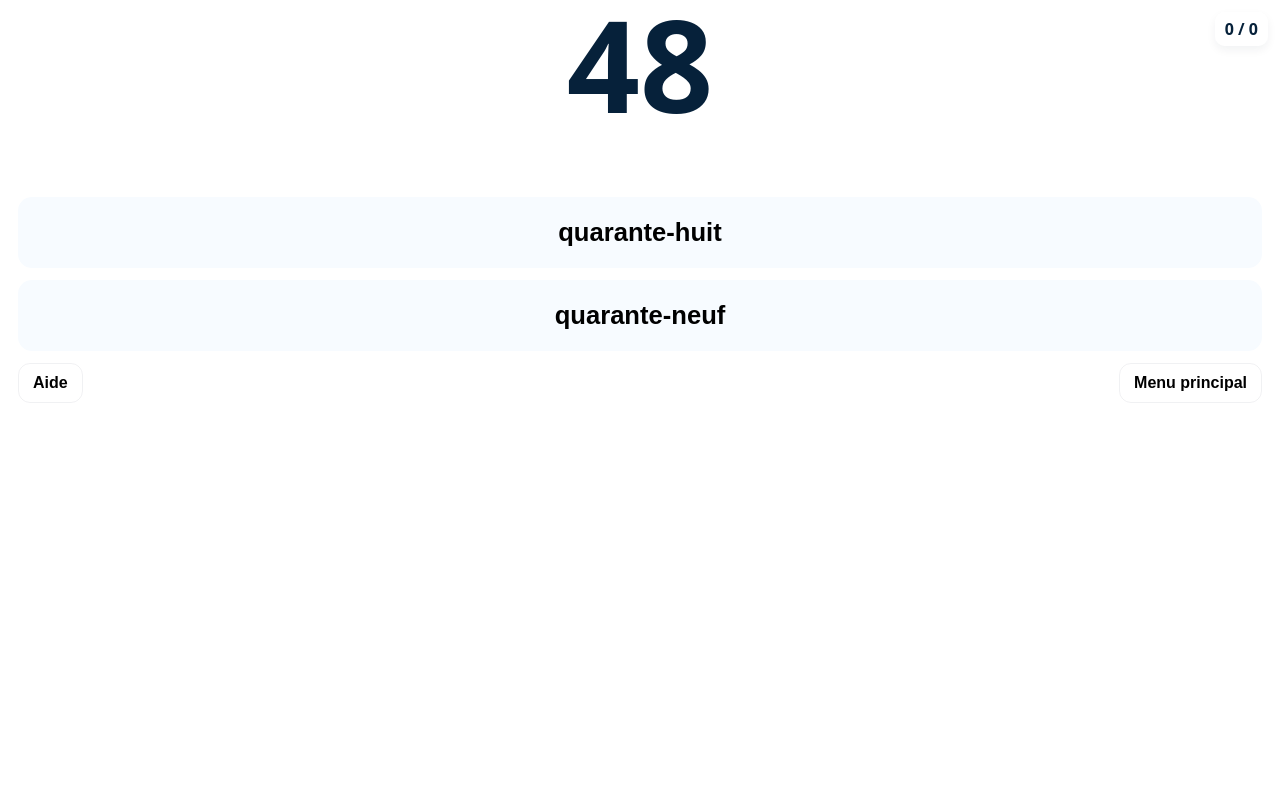
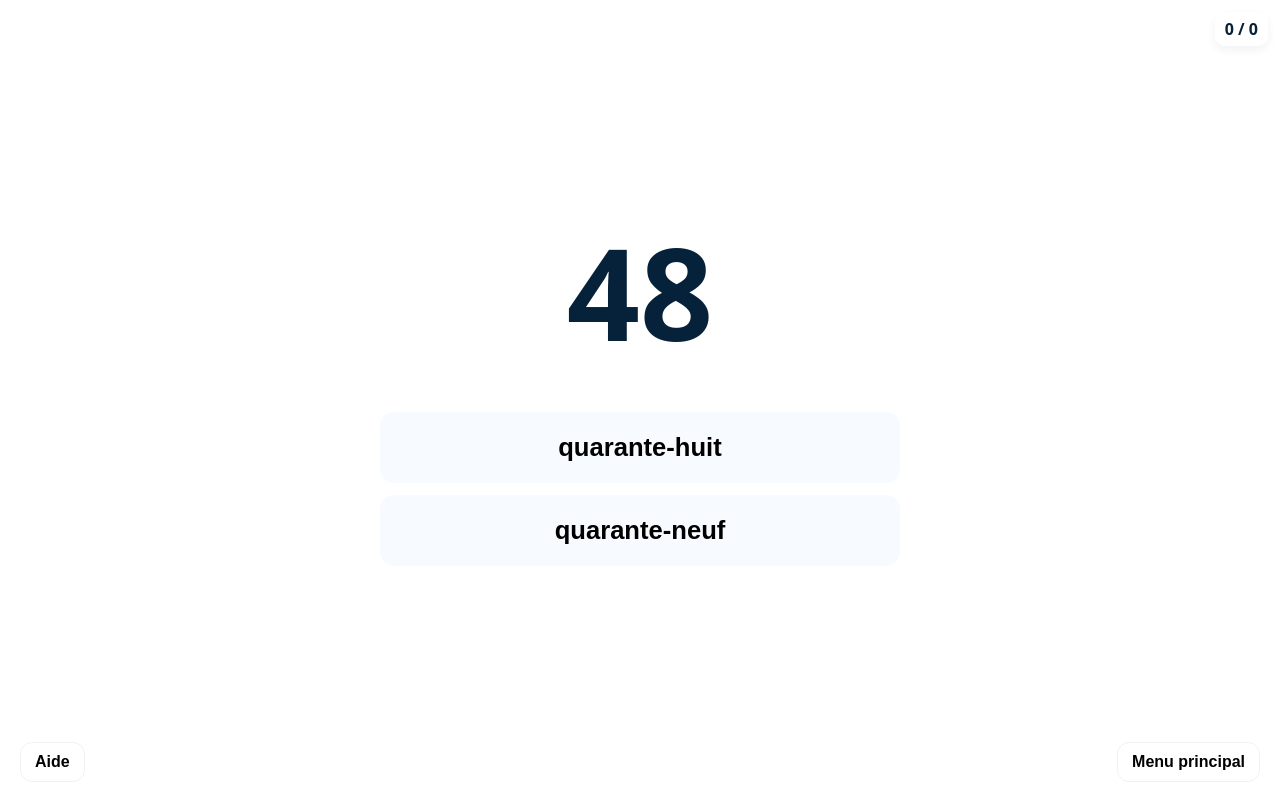
Before and after one commit to girianshiido/girianshiido.github.io, a plain HTML site: page nombres-1-100.html in a window 1280 px wide. Both pictures are taken after a click on the button "Chiffres → Lettres". Drawn offline with Linux system fonts and the light colour scheme.

Commit message:
Add files via upload

```diff
--- a/nombres-1-100.html
+++ b/nombres-1-100.html
@@ -16,14 +16,22 @@
     .menu{height:100%;display:flex;flex-direction:column;align-items:center;justify-content:center;gap:16px}
     .menu button{padding:18px 22px;border-radius:14px;font-size:1.25rem;font-weight:900;width:84%;max-width:420px}
 
-    .top{flex:0 0 45%;display:flex;align-items:center;justify-content:center}
-    #number{font-size:8rem;font-weight:900;line-height:1;margin:0;white-space:nowrap;overflow:hidden;text-overflow:ellipsis}
-    .word{font-size:1.6rem;font-weight:700;text-align:center;margin-top:8px;min-height:2rem}
-    .bottom{flex:1 1 55%;display:flex;flex-direction:column;justify-content:flex-start;padding:18px;gap:12px}
-    .options{display:flex;flex-direction:column;gap:12px;margin-top:8px}
+    /* Game area layout: center number + options vertically, controls fixed at bottom */
+    #gameArea{display:flex;flex-direction:column;flex:1;min-height:0}
+    .top{flex:1;display:flex;flex-direction:column;align-items:center;justify-content:center;gap:14px;padding:12px;min-height:0}
+
+    #number{font-size:clamp(56px,12vw,8rem);font-weight:900;line-height:0.9;margin:0;white-space:nowrap;overflow:visible;-webkit-font-smoothing:antialiased;text-align:center;display:block}
+    .word{font-size:1.6rem;font-weight:700;text-align:center;margin-top:0;min-height:2rem}
+
+    .options{display:flex;flex-direction:column;gap:12px;margin-top:0;align-items:stretch;width:100%;max-width:520px;padding:0 18px}
     .option{appearance:none;background:#f7fbff;border-radius:14px;padding:18px;text-align:center;font-size:1.6rem;font-weight:800;border:3px solid transparent;user-select:none}
     .option:active{transform:translateY(1px)}
-    .controls{display:flex;justify-content:space-between;align-items:center;margin-top:auto}
+
+    /* controls fixed at bottom */
+    .controls{position:absolute;left:12px;right:12px;bottom:12px;display:flex;justify-content:space-between;align-items:center;padding:6px 8px}
+    .controls .left{display:flex;align-items:center}
+    .controls .right{display:flex;align-items:center}
+
     button{border-radius:12px;padding:10px 14px;border:none;font-weight:800;font-size:1rem}
     .primary{background:var(--accent);color:white}
     .ghost{background:transparent;border:1px solid rgba(10,30,60,0.06)}
@@ -37,7 +45,7 @@
     .overlay{position:fixed;inset:0;display:flex;align-items:center;justify-content:center;background:rgba(0,0,0,0.45);z-index:40}
     .dialog{background:white;padding:16px;border-radius:10px;text-align:center;max-width:92%}
 
-    @media (max-width:520px){ #number{font-size:5rem} .option{font-size:1.25rem;padding:14px} .menu button{font-size:1.1rem} }
+    @media (max-width:520px){ #number{font-size:5rem} .option{font-size:1.25rem;padding:14px} .menu button{font-size:1.1rem} .controls{left:8px;right:8px;bottom:8px} }
   </style>
 </head>
 <body>
@@ -57,22 +65,18 @@
     <!-- Zone de jeu (masquée tant que menu visible) -->
     <div id="gameArea" style="display:none">
       <div class="top">
-        <div>
-          <div id="number" aria-live="polite">—</div>
-          <div class="word" id="word">&nbsp;</div>
-        </div>
+        <div id="number" aria-live="polite">—</div>
+        <div class="word" id="word">&nbsp;</div>
+
+        <div class="options" id="options" role="list"></div>
       </div>
 
-      <div class="bottom">
-        <div class="options" id="options" role="list"></div>
+      <!-- controls fixed at bottom (Aide à gauche, Menu principal à droite) -->
+      <div class="controls" aria-hidden="false">
+        <div class="left"><button id="btnHelp" class="ghost">Aide</button></div>
+        <div class="right"><button id="btnMenu" class="ghost">Menu principal</button></div>
+      </div>
 
-        <div class="controls">
-          <button id="btnHelp" class="ghost">Aide</button>
-          <div style="display:flex;gap:8px">
-            <button id="btnMenu" class="ghost">Menu principal</button>
-          </div>
-        </div>
-      </div>
     </div>
 
     <!-- panneau plages (overlay) -->
@@ -331,7 +335,7 @@
   function showMenu(){ currentMode=null; mainMenu.style.display='flex'; gameArea.style.display='none'; voiceMenu.style.display='none'; rangeMenu.style.display='none'; otherMenu.style.display='none'; updateScore(); }
 
   // démarrer une partie dans le mode demandé
-  function startGame(mode){ computeAllowedNumbers(); currentMode=mode; correctCount=0; totalCount=0; consecutiveCorrect=0; optionsCount=2; mainMenu.style.display='none'; gameArea.style.display='block'; updateScore(); showQuestion(); }
+  function startGame(mode){ computeAllowedNumbers(); currentMode=mode; correctCount=0; totalCount=0; consecutiveCorrect=0; optionsCount=2; mainMenu.style.display='none'; gameArea.style.display = 'flex'; updateScore(); showQuestion(); }
 
   // Adjust font size of #number to ensure it fits on one line when content is long
   function adjustNumberFont(){ const el = numberEl; el.style.whiteSpace = 'nowrap'; el.style.fontSize = ''; requestAnimationFrame(()=>{ const parentWidth = el.parentElement ? el.parentElement.clientWidth : el.clientWidth; if(parentWidth <= 0) return; const avail = Math.max(20, Math.floor(parentWidth * 0.92)); let computed = window.getComputedStyle(el).fontSize; let fontSize = parseFloat(computed) || 64; const minSize = 18; let safety = 0; while(el.scrollWidth > avail && fontSize > minSize && safety < 40){ fontSize = Math.max(minSize, Math.floor(fontSize * 0.92)); el.style.fontSize = fontSize + 'px'; safety++; } }); }
@@ -372,7 +376,7 @@
 
   // training handlers
   openTraining.addEventListener('click', ()=>{ // compute allowedNumbers from settings and start
-    computeAllowedNumbers(); trainIndex = 0; currentMode = 'TRAIN'; mainMenu.style.display='none'; gameArea.style.display='block'; showTrainingStep(); });
+    computeAllowedNumbers(); trainIndex = 0; currentMode = 'TRAIN'; mainMenu.style.display='none'; gameArea.style.display = 'flex'; showTrainingStep(); });
 
   function showTrainingStep(){ if(currentMode !== 'TRAIN') return; if(trainIndex >= allowedNumbers.length){ const tpl = document.getElementById('finishedTpl'); const clone = tpl.content.cloneNode(true); const overlay = clone.querySelector('.overlay'); document.body.appendChild(overlay); overlay.querySelector('#btnBackToMenu').addEventListener('click', ()=>{ overlay.remove(); stopTraining(); showMenu(); }); return; } const n = allowedNumbers[trainIndex]; currentAnswer = n; optionsEl.innerHTML = ''; numberEl.textContent = n; wordEl.textContent = numberToWords(n); // speak twice with 2s interval
     speak(numberToWords(n)); trainTimer = setTimeout(()=>{ speak(numberToWords(n)); trainTimer = setTimeout(()=>{ trainIndex++; showTrainingStep(); }, 2000); }, 2000); }
@@ -396,6 +400,48 @@
   // initialize saved voice settings (and attempt to bind chosenVoice)
   (function initVoiceSettings(){ if(localStorage.getItem('ttsRate')) rateRange.value = localStorage.getItem('ttsRate'); if(localStorage.getItem('ttsVolume')) volumeRange.value = localStorage.getItem('ttsVolume'); rateVal && (rateVal.textContent = parseFloat(rateRange.value).toFixed(2)); volumeVal && (volumeVal.textContent = parseFloat(volumeRange.value).toFixed(2)); ensureVoicesLoaded(); setTimeout(()=>{ const all = getVoices(); if(all.length>0){ populateVoiceList(); if(chosenVoiceName){ if(chosenVoiceName==='__mute__'){ chosenVoice = null; } else chosenVoice = all.find(v=>v.name===chosenVoiceName) || chosenVoice; } } }, 400); })();
 
+  // --- dynamic fitting for the large number element ---
+  (function(){
+    function fitNumberElement(){
+      const el = numberEl;
+      if(!el) return;
+      // try single-line fit first
+      el.style.whiteSpace = 'nowrap';
+      el.style.fontSize = '';
+      requestAnimationFrame(()=>{
+        const parentWidth = el.parentElement ? el.parentElement.clientWidth : el.clientWidth;
+        if(parentWidth <= 0) return;
+        let computed = window.getComputedStyle(el).fontSize;
+        let fontSize = parseFloat(computed) || Math.min(64, Math.floor(parentWidth * 0.12));
+        const minSize = 20;
+        let safety = 0;
+        while(el.scrollWidth > parentWidth * 0.95 && fontSize > minSize && safety < 80){
+          fontSize = Math.max(minSize, Math.floor(fontSize * 0.92));
+          el.style.fontSize = fontSize + 'px';
+          safety++;
+        }
+        // if still too wide, allow wrapping and reduce further
+        if(el.scrollWidth > parentWidth * 0.95){
+          el.style.whiteSpace = 'normal';
+          safety = 0;
+          while(el.scrollWidth > parentWidth * 0.95 && fontSize > minSize && safety < 80){
+            fontSize = Math.max(minSize, Math.floor(fontSize * 0.92));
+            el.style.fontSize = fontSize + 'px';
+            safety++;
+          }
+        }
+      });
+    }
+    // observe content changes on the number element
+    try{
+      const observer = new MutationObserver(()=> fitNumberElement());
+      observer.observe(numberEl, { childList: true, characterData: true, subtree: true });
+      window.addEventListener('resize', fitNumberElement);
+      // also call once to initialize
+      setTimeout(fitNumberElement,50);
+    }catch(e){ /* fallback: do nothing */ }
+  })();
+
   // initial compute allowedNumbers
   computeAllowedNumbers();
   // initial state
```
